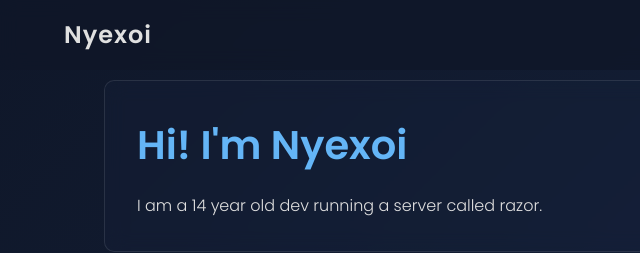
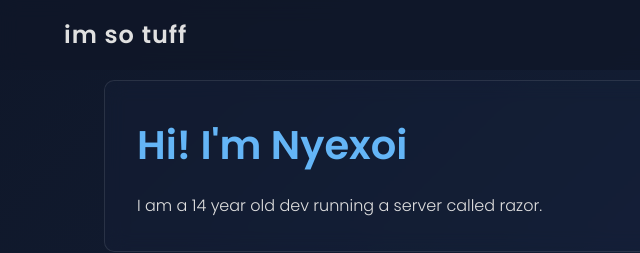
Before and after one commit to Nyexoi/nyexoi.github.io, a plain HTML site: page index.html in a window 1280 px wide. Shown: the top 253 px of the page, 0-640 px from the left. Drawn offline with Linux system fonts and the light colour scheme.

Commit message:
Update index.html

```diff
--- a/index.html
+++ b/index.html
@@ -9,7 +9,7 @@
     </head>
 <body>
     <nav>
-        <div class="logo">Nyexoi</div>
+        <div class="logo">im so tuff</div>
         <ul>
             <li><a href="#home">Intro</a></li>
             <li><a href="#about">About</a></li>
```
